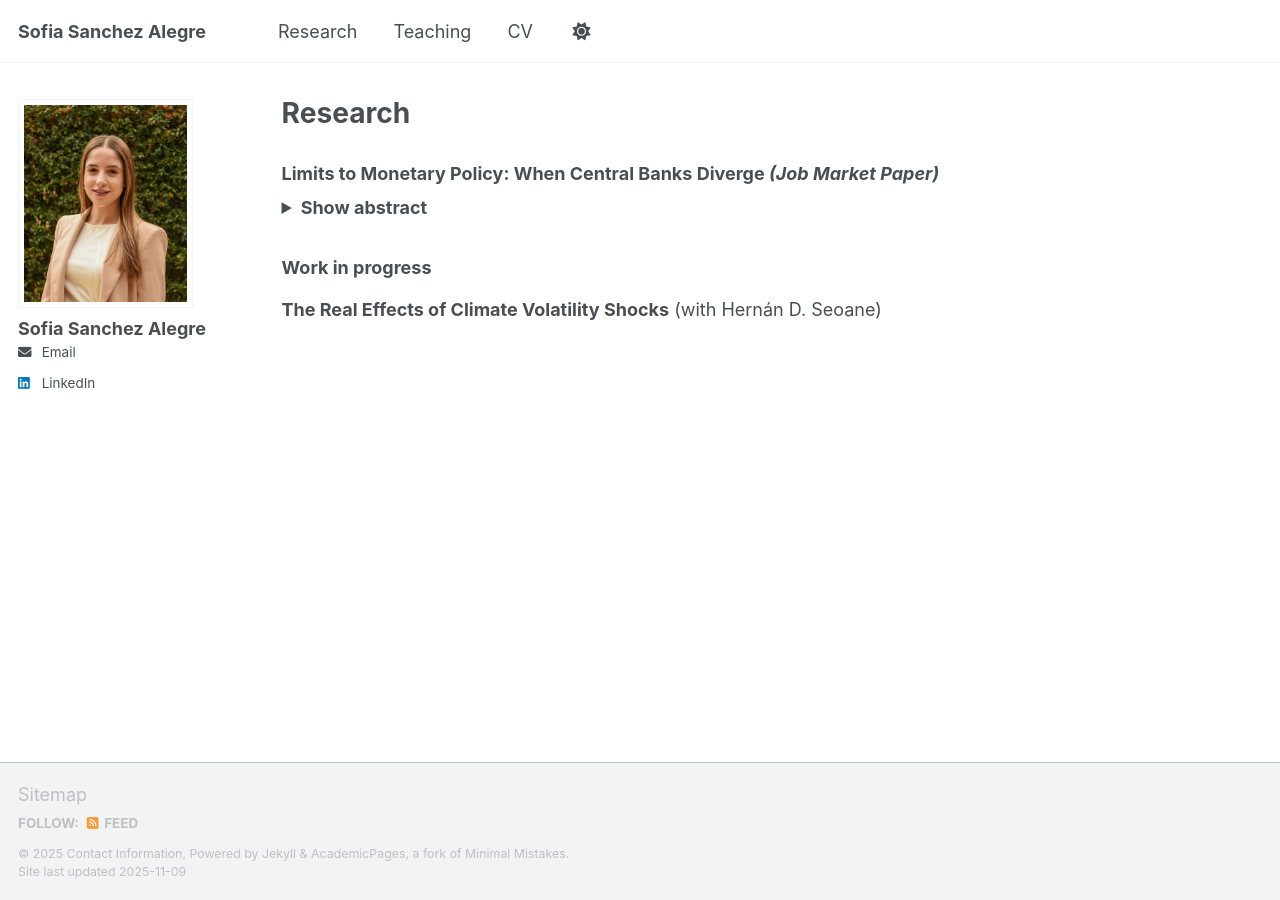
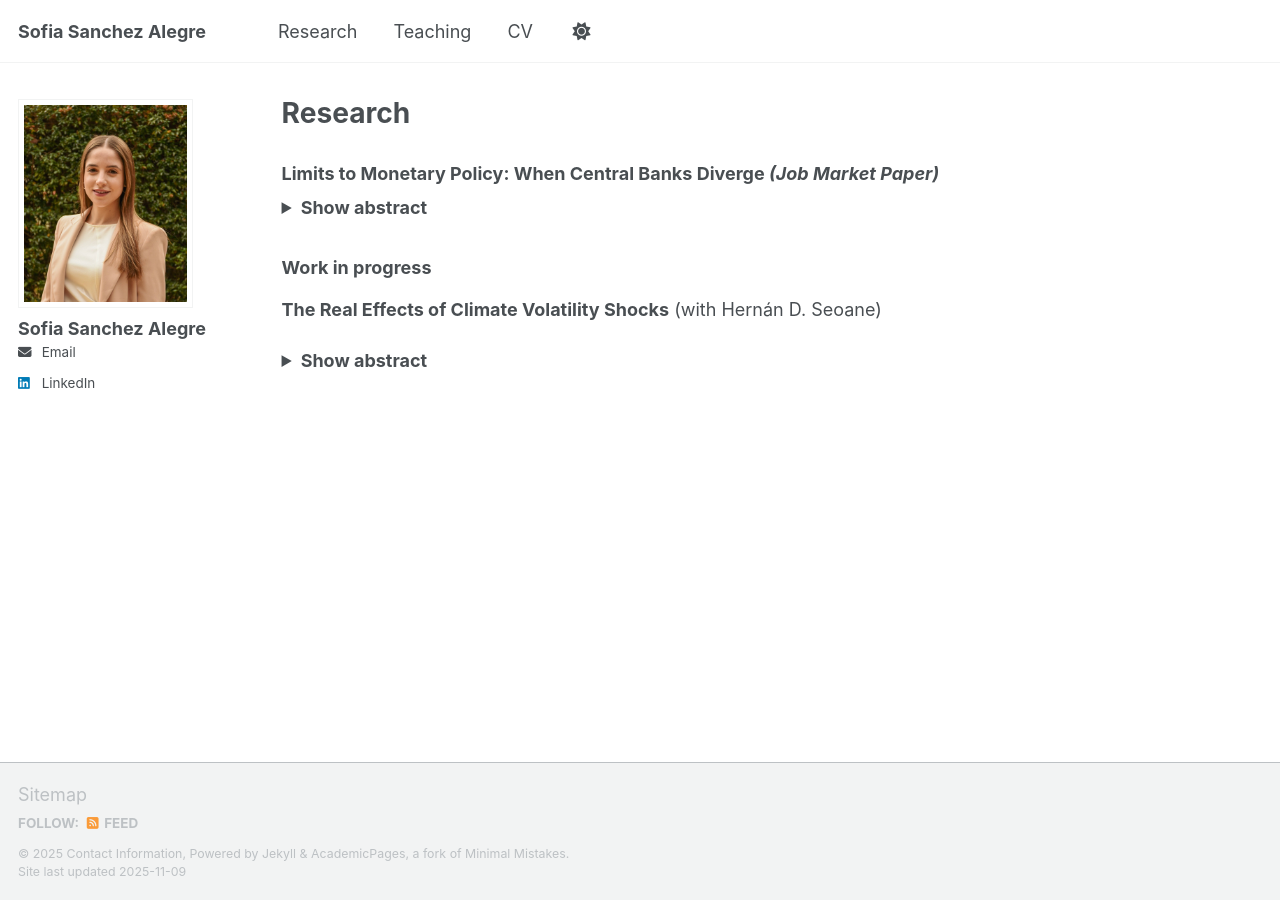
Before and after one commit to sofiasanchezalegre/sofiasanchezalegre.github.io, a Jekyll site: the page built from _pages/research.md, in a window 1280 px wide. Built offline with Jekyll 4.4.1, drawn with Linux system fonts in a browser that asks for light colours; a script that is not in the unit is left out.

Commit message:
Revise monetary policy paper and add climate volatility section
Updated the abstract for the paper on monetary policy and added a new section detailing the effects of climate volatility shocks.

```diff
--- a/_pages/research.md
+++ b/_pages/research.md
@@ -10,9 +10,18 @@ author_profile: true
 <details>
   <summary><strong>Show abstract</strong></summary>
   <p>
-This paper studies how monetary policy divergence across major central banks conditions the transmission of domestic monetary policy. Using state-dependent local projections, the empirical analysis shows that the transmission of European Central Bank (ECB) policy weakens when Federal Reserve (Fed) shocks have the opposite sign. In particular, during U.S. monetary expansions, an ECB tightening shock attracts capital inflows to the euro area and generates counterintuitive movements in domestic activity and prices. By contrast, a Fed tightening remains unambiguously contractionary. A two-country New Keynesian model with a global investor is consistent with these findings. The mechanism operates through incomplete international asset markets and the dominant role of the U.S. dollar in global funding, which—through return equalization—produces asymmetric cross-border spillovers that condition the transmission of ECB policy.
+The high degree of financial and economic integration implies that monetary policy decisions by major central banks have substantial cross-border effects. This paper studies how divergence across major central banks shapes the transmission of domestic monetary policy. Using state-dependent local projections, I show that the transmission of European Central Bank (ECB) policy reverses when Federal Reserve (Fed) monetary policy is of the opposite sign. During U.S. monetary expansions, an ECB tightening attracts capital inflows to the euro area and overturns its contractionary effects on output and inflation. By contrast, a Fed tightening is contractionary regardless of ECB policy. A two-country New Keynesian DSGE model rationalizes these findings. The model augments a standard framework with financial frictions via a global investor and assumes (i) the U.S. dollar is the dominant international funding currency, (ii) a no-arbitrage condition links returns on home and foreign capital, and (iii) uncovered interest parity fails due to frictions in international asset markets. In this environment, an easier U.S. policy lowers dollar funding costs and generates asymmetric cross-border spillovers that condition the transmission of ECB policy.
   </p>
 </details>
 
 ### Work in progress
 **The Real Effects of Climate Volatility Shocks** (with Hernán D. Seoane)
+<details>
+  <summary><strong>Show abstract</strong></summary>
+  <p>
+    This paper quantifies the macroeconomic and welfare effects of time-varying volatility inclimate damages. We first report the number of climate-related events and the average, maximum, and total physical costs as a share of GDP. The frequency of costly events has risen steadily since the 1980s, and total costs over GDP have increased by a factor of three 3 by 2023. Moreover, the decade-specific maximum cost fluctuates from 0.36% to 0.99%, indicating greater variability. Taken together, these patterns point to rising uncertainty about the future incidence and severity of climate-related losses.
+We build a closed-economy DSGE real business cycle model with energy use in which accumulated atmospheric CO2 reduces productivity, and we extend the framework to allow the volatility impact of CO2 accumulation to vary over time through its effect on the Solow residual. The model is calibrated to U.S. business-cycle moments, energy consumption, and the observed evolution of atmospheric carbon. We derive analytical generalized impulse response functions (GIRFs) to analyze the economy’s responses to productivity shocks, climate-damage (level) shocks, and its volatility shocks. A climate-damage (level) shock generates a business-cycle response that is larger and more persistent than that produced by a standard productivity shock. A volatility shock—an increase in uncertainty about climate damages at a given CO2 level—produces responses of endogenous variables that are of similar magnitude to those following a level shock but display greater persistence. The shock induces precautionary behavior that affects consumption, investment, energy use, and labor supply, generating negative effects on real macroeconomic variables.
+Finally, we assess welfare using a consumption-equivalent metric and compare economies with (i) no climate costs and (ii) no climate risks. The welfare costs of climate risk are quantitatively sizable and exceed benchmark business-cycle costs, being more than four times those reported by Lucas (1987). These results underscore the importance of incorporating risk—not only average damages—into the macroeconomic assessment of climate change and into the design of climate policies.
+
+  </p>
+</details>
```
